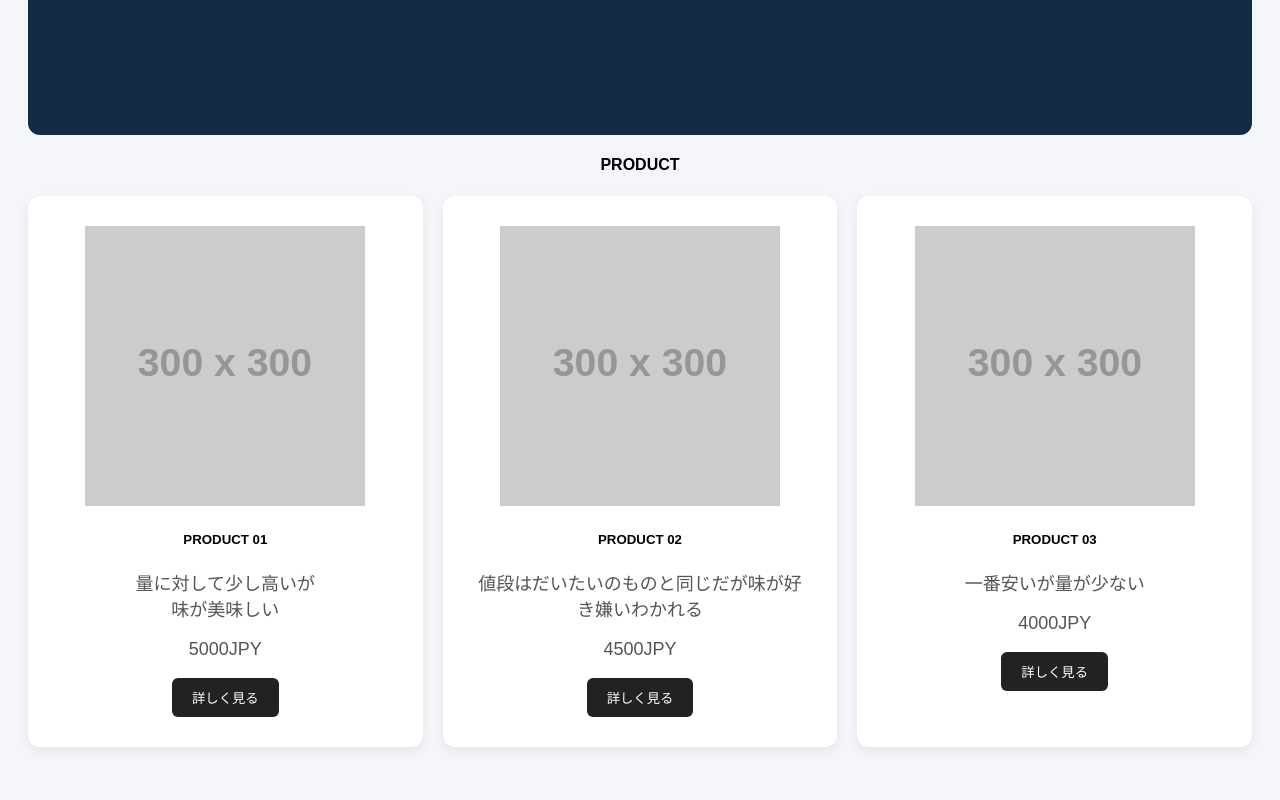
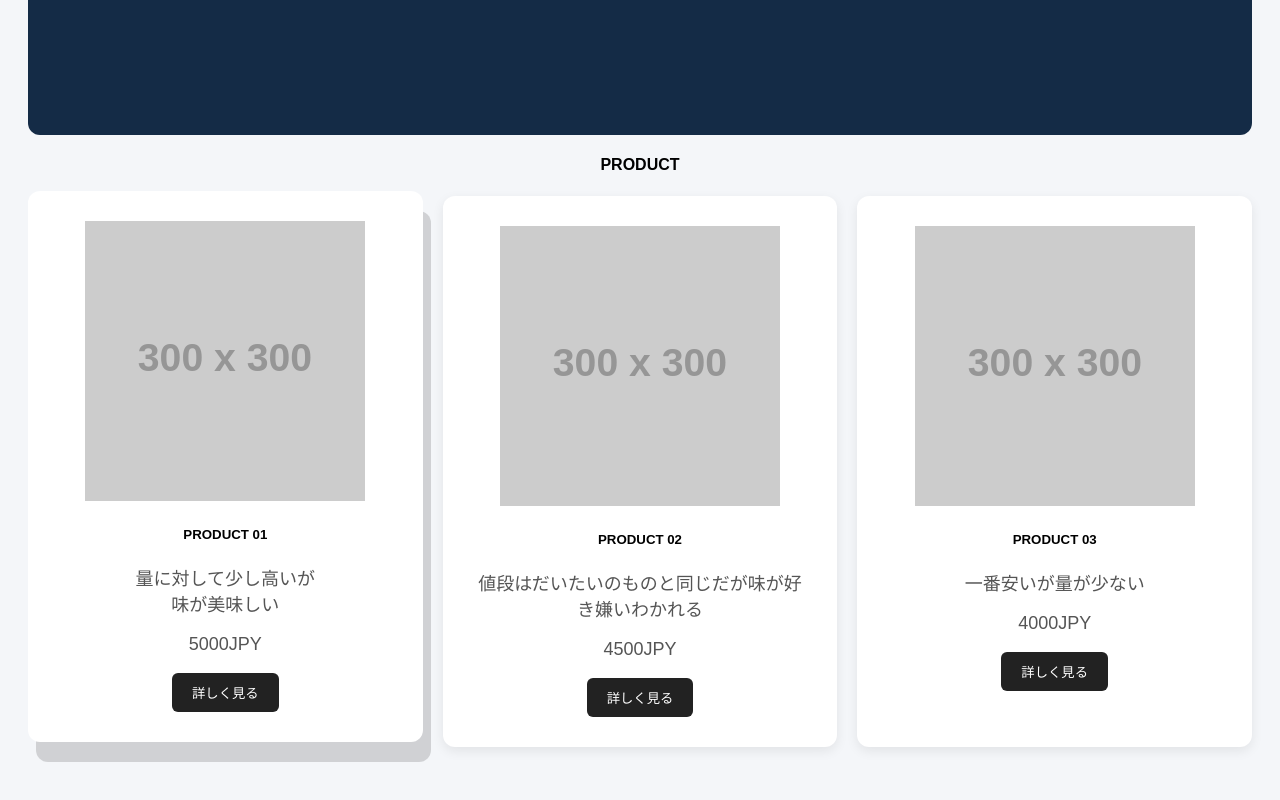
Before and after one commit to TLF-irohasu/protein-site, a plain HTML site: page index.html in a window 1280 px wide. In both pictures the pointer is over the element 225 px from the left and 968 px from the top of the page. Shown: the part 497-1297 px from the top of the page. Drawn offline with Linux system fonts and the light colour scheme; placeholder pictures from the web are drawn by us.

Commit message:
Add files via upload

```diff
--- a/style.css
+++ b/style.css
@@ -49,3 +49,10 @@ border: none;border-radius: 6px;cursor: pointer;transition: 0.3s;}
 .product-card button:hover{background-color: gray;transform: translateY(-3px) scale(1.05);}
 
 .product-card button:active{transform: scale(0.95); background-color: red;}
+
+.product-card{transition: 0.3s; }
+
+.product-card:hover{transform: translateY(-5px);box-shadow: 8px 20px
+    rgba(0, 0, 0, 0.15);}
+
+    @media(max-width: 600px){.product-card{width: 100%;}}
```
